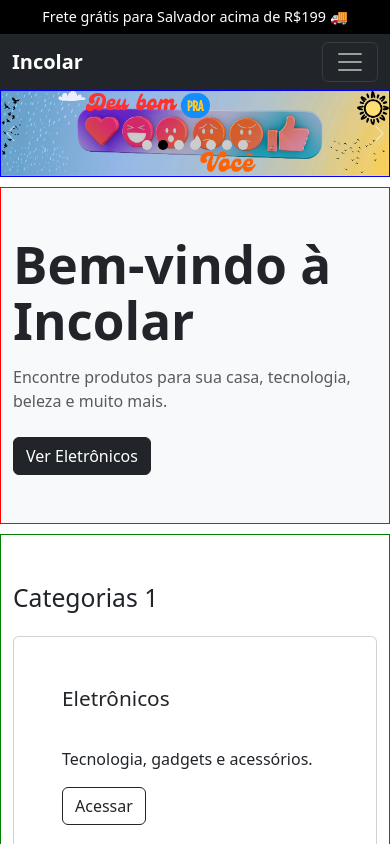
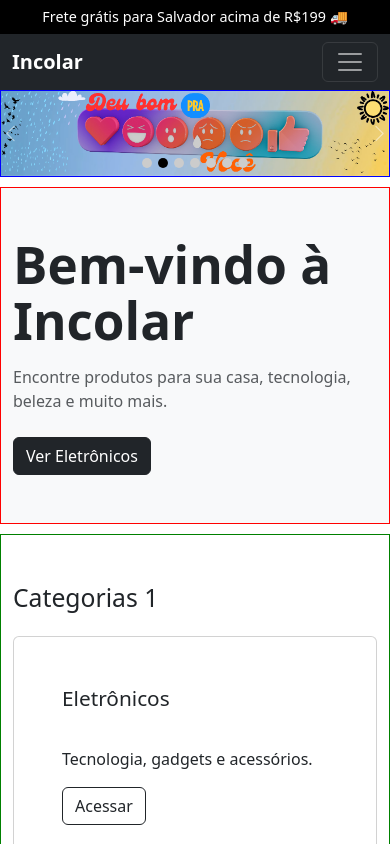
Before and after one commit to dcs30000/landingPage-reactjsBootstrap, a React (Vite) app: page / in a window 390 px wide. Shown: the top 844 px of the page. Built offline with nearby package versions, Linux system fonts and the light colour scheme.

Commit message:
coloquei .carousel-indicators bottom -18px para abaixar um pouco as bolinhas dos slides

```diff
--- a/src/pages/Home/Home.css
+++ b/src/pages/Home/Home.css
@@ -296,4 +296,8 @@
     /*background-position: top;*/
     background-position: top center;
   }
+
+  .carousel-indicators{
+    bottom: -18px;
+  }
 }
```
